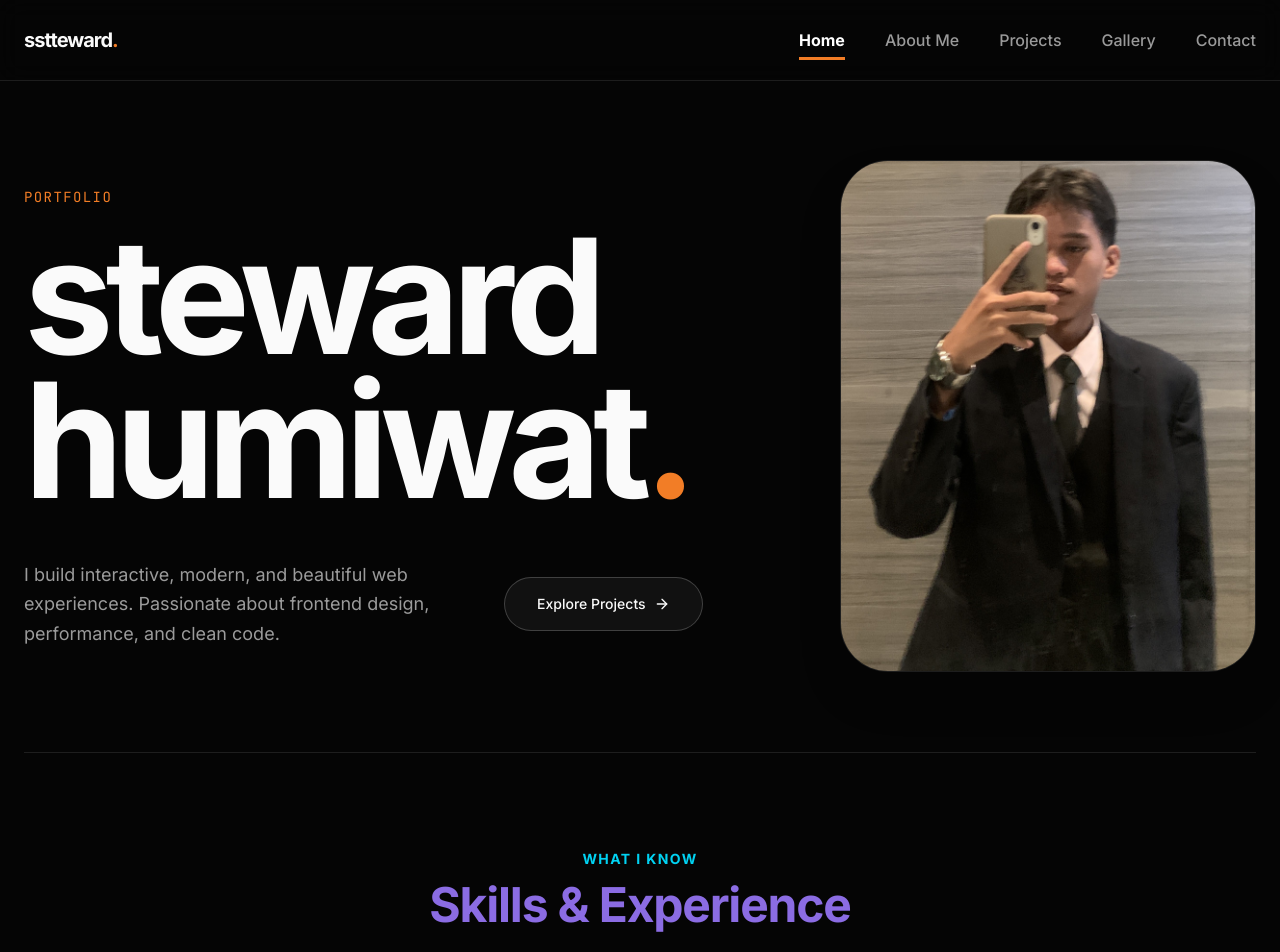
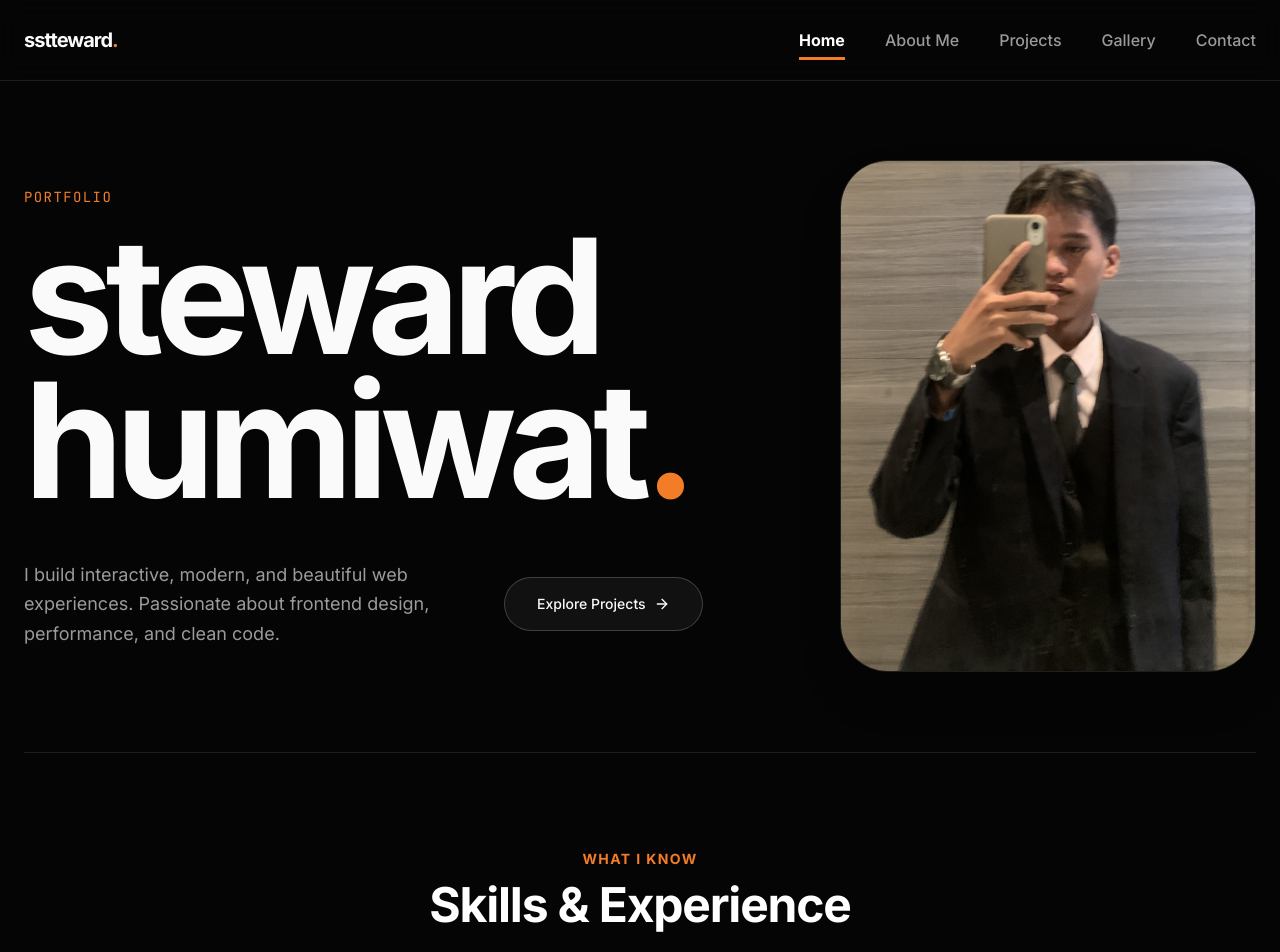
Before and after one commit to sstteeward/portfolio-website, a React (Vite) app: page / in a window 1280 px wide. Shown: the top 952 px of the page. Built offline with nearby package versions, Linux system fonts and the light colour scheme; no server answers; the database is empty.

Commit message:
Update Home headings to orange and white theme

```diff
--- a/src/pages/Home.tsx
+++ b/src/pages/Home.tsx
@@ -9,8 +9,8 @@ export default function Home() {
 
       <section className="py-24 border-t border-white/10 flex flex-col items-center w-full" id="skills-experience">
         <div className="text-center mb-20 w-full">
-          <h2 className="text-sm font-bold tracking-widest text-cyan-400 uppercase mb-3">WHAT I KNOW</h2>
-          <h3 className="text-4xl md:text-5xl font-bold tracking-tight text-[#8b6ce3] mb-6">Skills & Experience</h3>
+          <h2 className="text-sm font-bold tracking-widest text-[#F27D26] uppercase mb-3">WHAT I KNOW</h2>
+          <h3 className="text-4xl md:text-5xl font-bold tracking-tight text-white mb-6">Skills & Experience</h3>
           <p className="text-lg text-white/60 max-w-2xl mx-auto">
             Technologies I work with and the experiences that have shaped my journey.
           </p>
```
